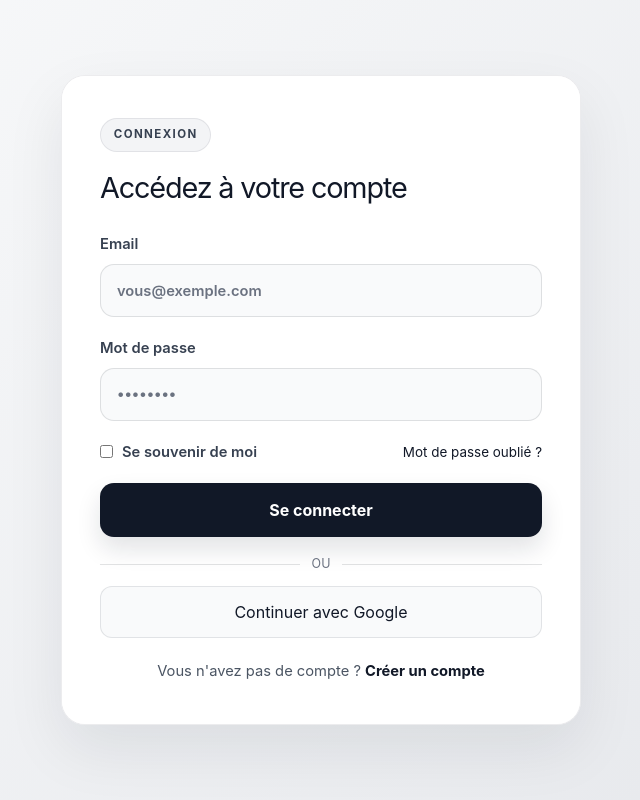
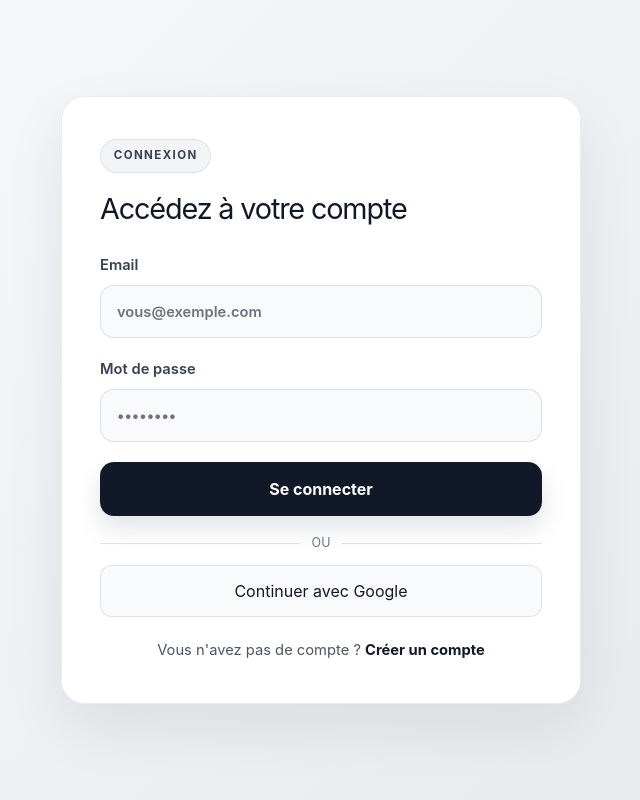
Before and after one commit to Thomas-Peze28/dashboard, a React (Vite) app in the folder frontend/: page / in a window 1280 px wide. Shown: the whole page, without its empty margins (319-959 px from the left). Built offline with nearby package versions, Linux system fonts and the light colour scheme; no server answers.

Commit message:
refactor(styles): remove unused form-row and remember-me components from LoginPage

```diff
--- a/frontend/src/App.css
+++ b/frontend/src/App.css
@@ -120,27 +120,6 @@ input {
   box-shadow: 0 0 0 4px rgba(17, 24, 39, 0.06);
 }
 
-.form-row {
-  display: flex;
-  align-items: center;
-  justify-content: space-between;
-  gap: 12px;
-  color: #4b5563;
-  font-size: 0.84rem;
-}
-
-.remember-me {
-  display: inline-flex;
-  align-items: center;
-  gap: 8px;
-  flex-direction: row !important;
-}
-
-.remember-me input {
-  accent-color: #111827;
-}
-
-.form-row a,
 .register-link a,
 .text-link-button {
   color: #111827;
@@ -256,7 +235,6 @@ input {
     padding: 28px 24px 34px;
   }
 
-  .form-row,
   .social-actions {
     grid-template-columns: 1fr;
     display: grid;
--- a/frontend/src/api/stickyNotes.ts
+++ b/frontend/src/api/stickyNotes.ts
@@ -136,7 +136,7 @@ export async function fetchStickyNotes(): Promise<{ widgetIds: StickyNoteWidgetI
     const definition = catalog.find((widget) => widget.name === name)
 
     if (!definition) {
-      throw new Error(`Le catalogue ${name} est absent. Lancez make db-seed.`)
+      throw new Error(`Le catalogue ${name} est absent. Relancez le backend pour le remplir.`)
     }
 
     return definition.id
--- a/frontend/src/components/LoginPage.tsx
+++ b/frontend/src/components/LoginPage.tsx
@@ -171,14 +171,6 @@ function LoginPage() {
                 />
               </label>
 
-              <div className="form-row">
-                <label className="remember-me">
-                  <input type="checkbox" />
-                  <span>Se souvenir de moi</span>
-                </label>
-                <a href="#">Mot de passe oublié ?</a>
-              </div>
-
               {error && <p className="message error" role="alert">{error}</p>}
               {success && <p className="message success" role="status">{success}</p>}
 
```
